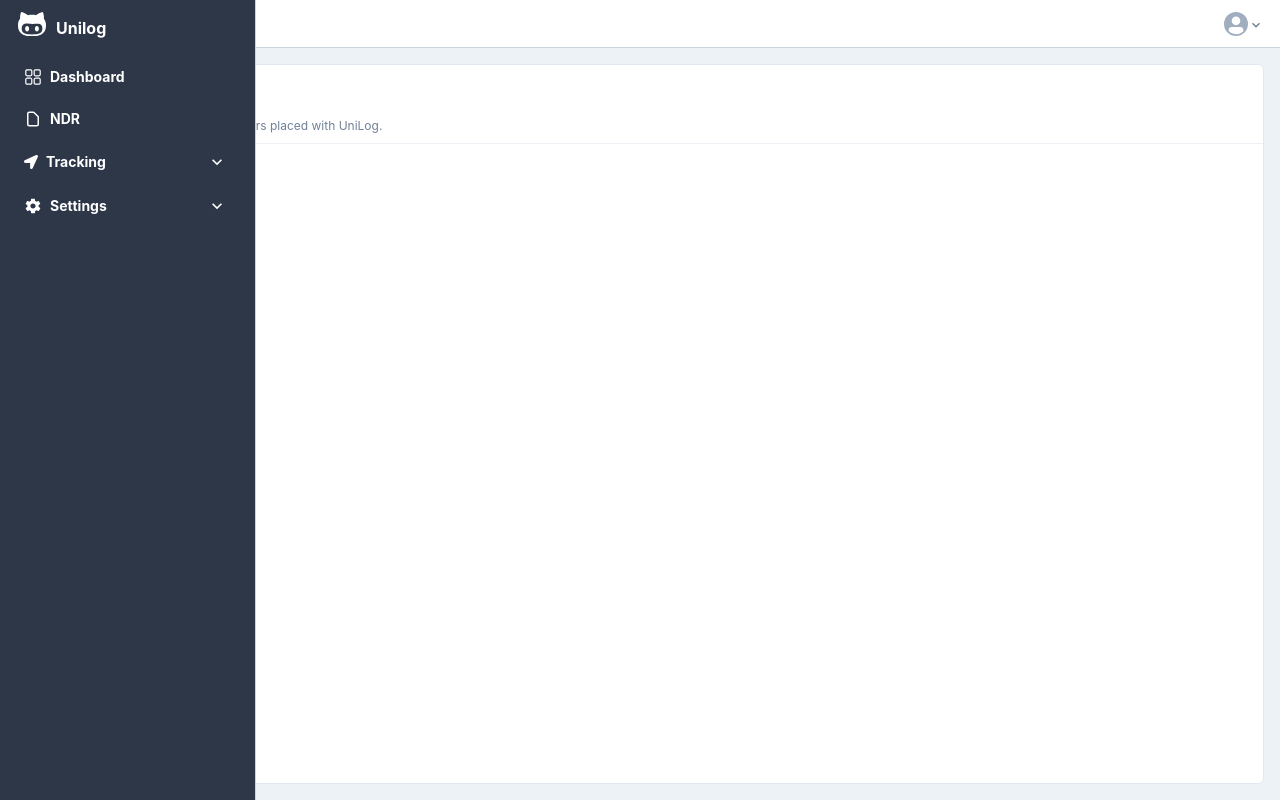
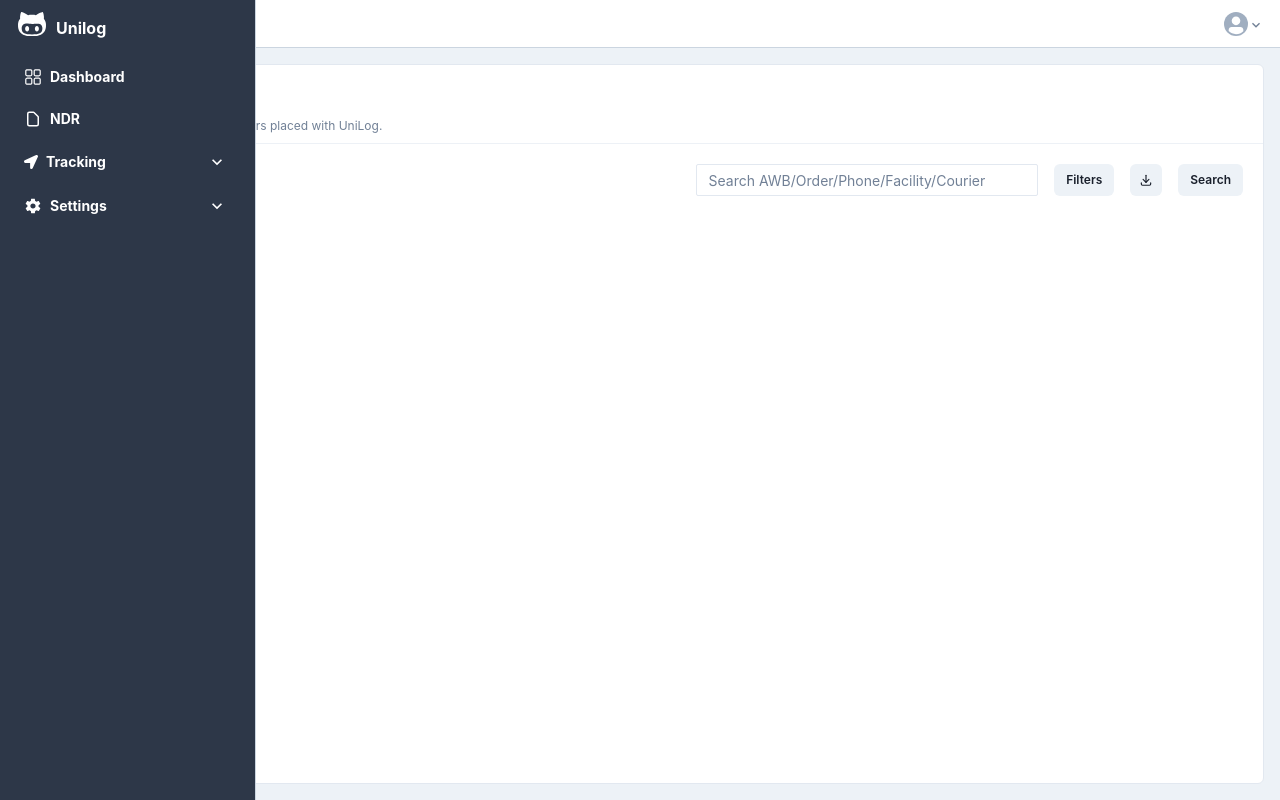
Before and after one commit to shaswat-jsr-97/unilog-shaswat, a Next.js app: page /tracking/orders in a window 1280 px wide. Built offline with nearby package versions, Linux system fonts and the light colour scheme.

Commit message:
Add Filter Bar

```diff
--- a/layouts/Dashboard/Dashboard.tsx
+++ b/layouts/Dashboard/Dashboard.tsx
@@ -20,6 +20,7 @@ export default function Dashboard({ children }: { children: ReactNode }) {
     const handleRefresh = () => {
         return toast('Refreshing...')
     }
+
     return (
         <PageCard
             title="Dashboard"
--- /dev/null
+++ b/page-modules/tracking/orders/components/DownloadCSV.tsx
@@ -0,0 +1,22 @@
+import { IconButton, Tooltip } from '@chakra-ui/react'
+import { TbDownload } from 'react-icons/tb'
+
+export default function DownloadCSV() {
+    function handleDownload() {
+        // TODO: Handle Download CSV & toast display
+    }
+
+    return (
+        <>
+            <Tooltip hasArrow label="Download as CSV">
+                <IconButton
+                    size="sm"
+                    colorScheme="gray"
+                    icon={<TbDownload />}
+                    aria-label={'download'}
+                    onClick={handleDownload}
+                ></IconButton>
+            </Tooltip>
+        </>
+    )
+}
--- /dev/null
+++ b/page-modules/tracking/orders/components/FilterBar.tsx
@@ -0,0 +1,94 @@
+import { Button, Flex, Input, Text } from '@chakra-ui/react'
+import { Dispatch, KeyboardEvent, Reducer, SetStateAction, useReducer, useState } from 'react'
+
+import { CustomFilters, DefaultFilters, FilterParams, Filters, SortParams } from '../types/filters'
+import DownloadCSV from './DownloadCSV'
+
+type Props = {
+    filters: Filters
+    setFilters: Dispatch<SetStateAction<Filters>>
+}
+
+enum ActionType {
+    SET_TO = 'SET_TO',
+    SET_FROM = 'SET_FROM',
+    SET_SORT = 'SET_SORT',
+    SET_FILTERS = 'SET_FILTERS',
+    SET_SEARCH_TEXT = 'SET_SEARCH_TEXT',
+}
+
+type Actions =
+    | {
+          type: ActionType.SET_SEARCH_TEXT | ActionType.SET_FROM | ActionType.SET_TO
+          payload: string
+      }
+    | {
+          type: ActionType.SET_SORT
+          payload: SortParams
+      }
+    | {
+          type: ActionType.SET_FILTERS
+          payload: FilterParams[]
+      }
+
+function reducer(state: DefaultFilters, { type, payload }: Actions): DefaultFilters {
+    switch (type) {
+        case ActionType.SET_TO:
+            return { ...state, to: payload }
+        case ActionType.SET_FROM:
+            return { ...state, from: payload }
+        case ActionType.SET_SORT:
+            return { ...state, sortBy: payload }
+        case ActionType.SET_FILTERS:
+            return { ...state, filterBy: payload }
+        case ActionType.SET_SEARCH_TEXT:
+            return { ...state, searchText: payload }
+        default:
+            return state
+    }
+}
+
+export default function FilterBar({ setFilters }: Props) {
+    const [defaultFilters, dispatchDefaultFilterChange] = useReducer<Reducer<DefaultFilters, Actions>>(reducer, {
+        to: '',
+        from: '',
+        sortBy: '',
+        filterBy: [],
+        searchText: '',
+    })
+
+    const [customFilters] = useState<CustomFilters[]>([])
+
+    function applyFilters() {
+        setFilters({ ...defaultFilters, customFieldValues: customFilters })
+    }
+
+    return (
+        <>
+            <Flex justifyContent="flex-end" align="center" gap="1rem">
+                <Input
+                    value={defaultFilters.searchText}
+                    placeholder="Search AWB/Order/Phone/Facility/Courier"
+                    size="sm"
+                    w={`30%`}
+                    onChange={(e) =>
+                        dispatchDefaultFilterChange({ type: ActionType.SET_SEARCH_TEXT, payload: e.target.value })
+                    }
+                    onKeyDown={(e: KeyboardEvent<HTMLInputElement>) => e.key === 'Enter' && applyFilters()}
+                />
+                <Flex gap={4}>
+                    <Button colorScheme="gray" size="sm">
+                        <Text as="span" fontSize="xs">
+                            Filters
+                        </Text>
+                        {/* TODO: Handle Deviations & Drawer */}
+                    </Button>
+                    <DownloadCSV />
+                    <Button colorScheme="gray" size="sm" fontSize="xs" onClick={applyFilters}>
+                        Search
+                    </Button>
+                </Flex>
+            </Flex>
+        </>
+    )
+}
--- /dev/null
+++ b/page-modules/tracking/orders/types/filters.ts
@@ -0,0 +1,28 @@
+export type SortParams =
+    | 'order_date'
+    | 'dispatch_date'
+    | 'delivery_date'
+    | 'expected_delivery_date'
+    | 'total_delivery_time'
+
+export type FilterParams =
+    | 'delivery_today'
+    | 'sla_breached'
+    | 'in_transit'
+    | 'out_for_delivery'
+    | 'delivered'
+    | 'has_delivery_failed'
+
+export type DefaultFilters = {
+    to: string // YYYY-MM--DD
+    from: string // YYYY-MM--DD
+    sortBy: SortParams | ''
+    filterBy: FilterParams[]
+    searchText: string
+}
+
+export type CustomFilters = {
+    [key: string]: string[]
+}
+
+export type Filters = DefaultFilters & { customFieldValues: CustomFilters[] }
--- a/pages/tracking/orders/index.tsx
+++ b/pages/tracking/orders/index.tsx
@@ -1,10 +1,24 @@
 import { CardBody } from '@chakra-ui/react'
+import FilterBar from 'page-modules/tracking/orders/components/FilterBar'
+import { Filters } from 'page-modules/tracking/orders/types/filters'
+import { useState } from 'react'
 import PageCard from 'shared/components/PageCard/PageCard'
 
 export default function Orders() {
+    const [filters, setFilters] = useState<Filters>({
+        to: '',
+        from: '',
+        sortBy: '',
+        filterBy: [],
+        searchText: '',
+        customFieldValues: [],
+    })
+
     return (
         <PageCard title="Orders" subtitle="View, filter and sort all orders placed with UniLog.">
-            <CardBody overflow={`auto`}>Orders!</CardBody>
+            <CardBody overflow={`auto`}>
+                <FilterBar filters={filters} setFilters={setFilters} />
+            </CardBody>
         </PageCard>
     )
 }
```
Also changed, not shown: 1 other file (tests, documents, lock files or other folders).
